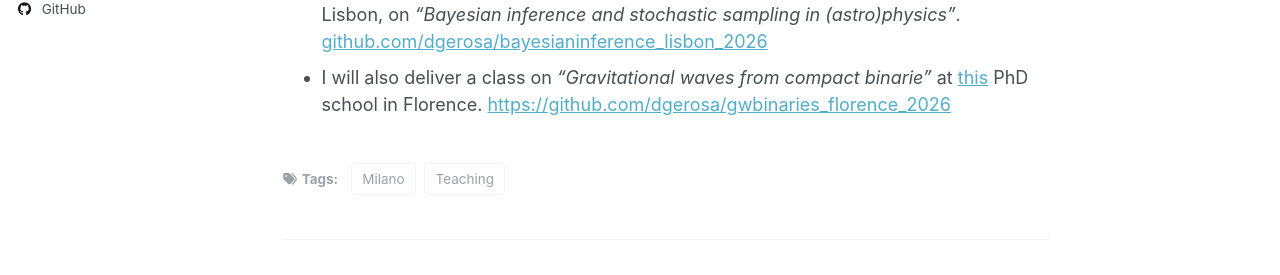
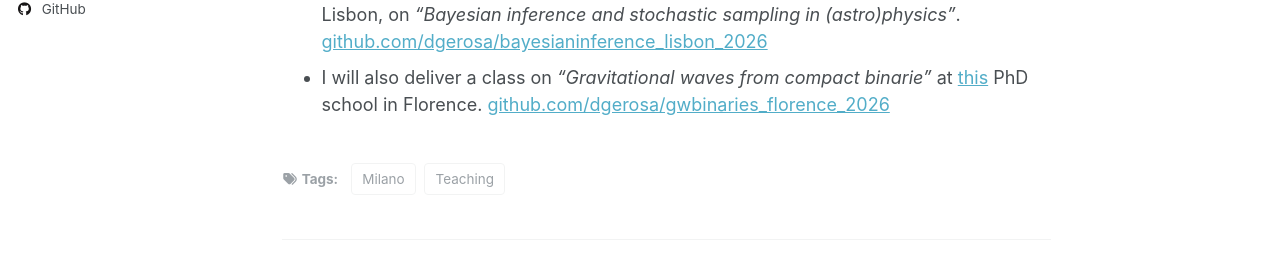
Before and after one commit to dgerosa/website, a Jekyll site: the page built from _posts/2026-03-02-teaching-this-year.md, in a window 1280 px wide and 1109 px high. Shown: the part 515-790 px from the top of the window. Built offline with Jekyll 4.4.1, drawn with Linux system fonts in a browser that asks for light colours; some web fonts are replaced; some of the changed lines change nothing that is shown.

Commit message:
Fri Mar  6 19:25:40 CET 2026

```diff
--- a/_posts/2026-03-02-teaching-this-year.md
+++ b/_posts/2026-03-02-teaching-this-year.md
@@ -13,4 +13,4 @@ Our teaching term started today, and I'll be busy with a few classes here and th
 - For MSc students, it's time for another edition of my flagship class on *"Astrostatistics and machine learning"*. [github.com/dgerosa/astrostatistics_bicocca_2026](https://github.com/dgerosa/astrostatistics_bicocca_2026)
 - ...and for BSc students in the AI degree, you'll see me for my lab titles *"Machine learning for physics and astronomy"*. [dgerosa/machinelearning4physics_bicocca_2026](https://github.com/dgerosa/machinelearning4physics_bicocca_2026)
 - But there's a bit more this year. I was invited to teach a one-day mini-course in Lisbon, on *"Bayesian inference and stochastic sampling in (astro)physics"*. [github.com/dgerosa/bayesianinference_lisbon_2026](https://github.com/dgerosa/bayesianinference_lisbon_2026)
-- I will also deliver a class on *"Gravitational waves from compact binarie"* at [this](https://www.ggi.infn.it/showevent.pl?id=553) PhD school in Florence.  [https://github.com/dgerosa/gwbinaries_florence_2026](https://github.com/dgerosa/gwbinaries_florence_2026)
+- I will also deliver a class on *"Gravitational waves from compact binarie"* at [this](https://www.ggi.infn.it/showevent.pl?id=553) PhD school in Florence.  [github.com/dgerosa/gwbinaries_florence_2026](https://github.com/dgerosa/gwbinaries_florence_2026)
```
